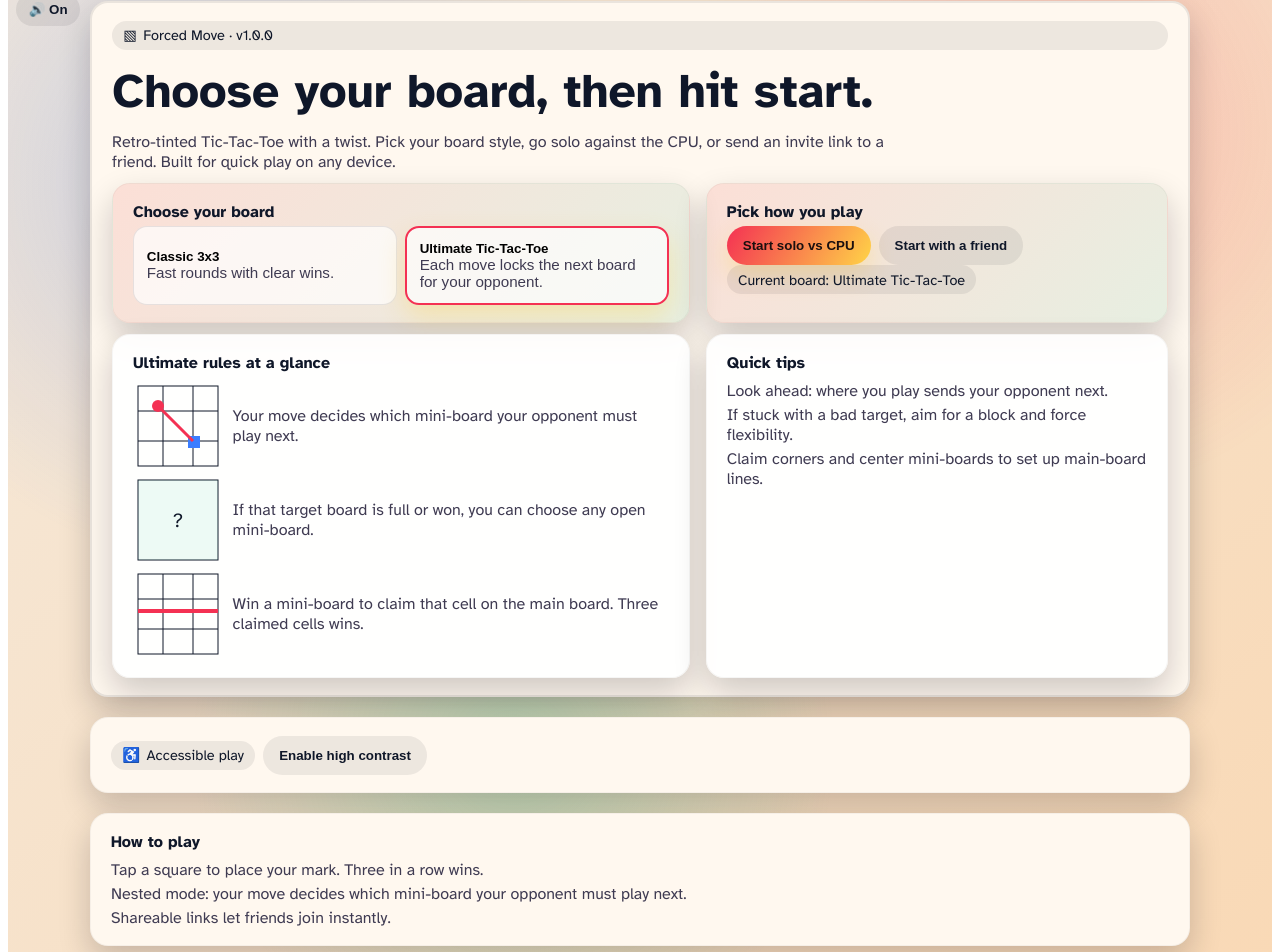
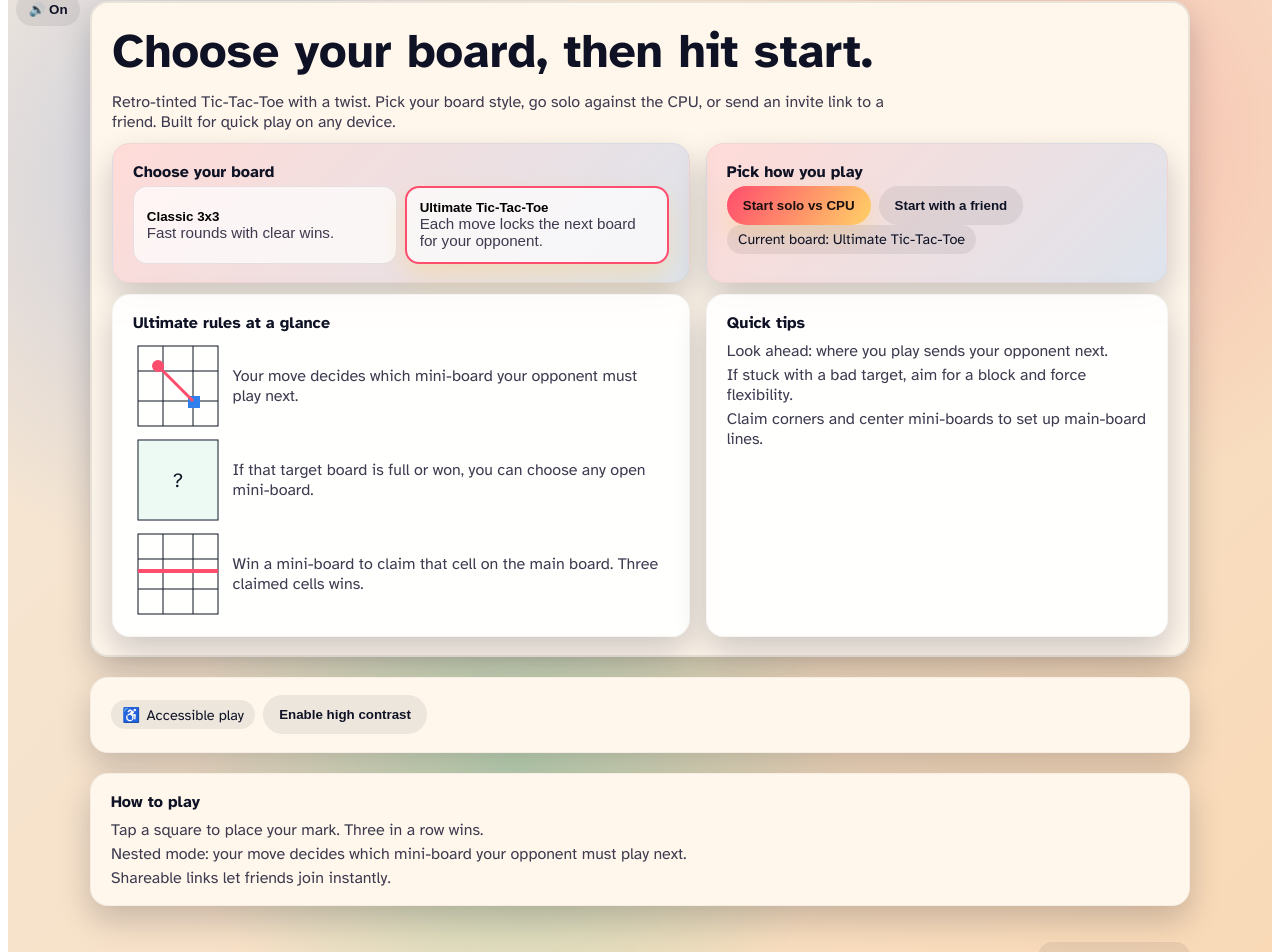
Before and after one commit to TitasDas/forced-move, a React (Vite) app: page / in a window 1280 px wide. Shown: the part 23-975 px from the top of the page. Built offline with nearby package versions, Linux system fonts and the light colour scheme; a web font is replaced by a local one.

Commit message:
Refine UI visuals and move version to footer

```diff
--- a/src/App.jsx
+++ b/src/App.jsx
@@ -18,10 +18,6 @@ function StartScreen({ mode, setMode, setScreen }) {
   const activeMode = MODES.find((m) => m.id === mode);
   return (
     <header className="hero panel intro">
-      <div className="tag">
-        <span aria-hidden="true">▧</span>
-        Forced Move · v{GAME_VERSION}
-      </div>
       <h1>Choose your board, then hit start.</h1>
       <p>
         Retro-tinted Tic-Tac-Toe with a twist. Pick your board style, go solo against the CPU, or
@@ -164,6 +160,10 @@ export default function App() {
             onBack={() => setScreen('menu')}
           />
         )}
+
+        <footer className="footer-tag">
+          <span className="tag">Forced Move · v{GAME_VERSION}</span>
+        </footer>
       </div>
     </div>
   );
--- a/src/components/BoardClassic.jsx
+++ b/src/components/BoardClassic.jsx
@@ -17,7 +17,7 @@ export default function BoardClassic({ state, onMove }) {
         return (
           <button
             key={idx}
-            className={`cell ${locked ? 'locked' : ''} ${isWin ? 'win' : ''}`}
+            className={`cell ${cell ? `mark-${cell.toLowerCase()}` : ''} ${locked ? 'locked' : ''} ${isWin ? 'win' : ''}`}
             onClick={() => !locked && onMove(idx)}
             disabled={locked}
             aria-label={`Cell ${idx + 1} ${cell ? `occupied by ${cell}` : 'empty'}`}
--- a/src/components/BoardNested.jsx
+++ b/src/components/BoardNested.jsx
@@ -29,7 +29,7 @@ function MiniBoard({ board, boardIndex, state, onMove }) {
         return (
           <button
             key={cellIndex}
-            className={`cell ${locked ? 'locked' : ''} ${isWin ? 'win' : ''}`}
+            className={`cell ${cell ? `mark-${cell.toLowerCase()}` : ''} ${locked ? 'locked' : ''} ${isWin ? 'win' : ''}`}
             onClick={() => !locked && onMove({ boardIndex, cellIndex })}
             disabled={locked}
             aria-label={`${label} cell ${cellIndex + 1} ${cell ? `occupied by ${cell}` : 'empty'}`}
--- a/src/styles/layout.css
+++ b/src/styles/layout.css
@@ -86,6 +86,16 @@
   transition: background var(--transition), transform var(--transition), box-shadow var(--transition);
 }
 
+.cell.mark-x {
+  color: var(--mark-x);
+  text-shadow: 0 2px 6px rgba(255, 77, 109, 0.35);
+}
+
+.cell.mark-o {
+  color: var(--mark-o);
+  text-shadow: 0 2px 6px rgba(47, 128, 237, 0.25);
+}
+
 .cell:hover {
   transform: translateY(-2px);
   box-shadow: var(--shadow);
--- a/src/styles/theme.css
+++ b/src/styles/theme.css
@@ -1,19 +1,21 @@
 :root {
-  --bg: #f5e9da;
-  --panel: #fff8ef;
-  --accent: #f43153;
-  --accent-strong: #ffd447;
-  --ink: #0f1729;
-  --muted: #3f3b52;
-  --grid: rgba(15, 23, 41, 0.1);
-  --glow: rgba(255, 212, 71, 0.32);
-  --shadow: 0 14px 32px rgba(14, 10, 22, 0.2);
+  --bg: #f7efe4;
+  --panel: #fff7ec;
+  --accent: #ff4d6d;
+  --accent-strong: #ffd166;
+  --ink: #0e1224;
+  --muted: #3e3a4f;
+  --grid: rgba(14, 18, 36, 0.1);
+  --glow: rgba(255, 209, 102, 0.33);
+  --shadow: 0 14px 32px rgba(12, 10, 24, 0.2);
   --radius: 18px;
   --transition: 160ms ease;
-  --focus: 0 0 0 3px rgba(244, 49, 83, 0.55);
-  --retro-green: #1ec38b;
-  --retro-blue: #3a7dff;
-  --retro-purple: #b44cff;
+  --focus: 0 0 0 3px rgba(255, 77, 109, 0.55);
+  --retro-green: #2bd9a3;
+  --retro-blue: #2f80ed;
+  --retro-purple: #c671ff;
+  --mark-x: #ff4d6d;
+  --mark-o: #2f80ed;
 }
 
 .app {
@@ -119,7 +121,7 @@
 }
 
 .start-card {
-  background: linear-gradient(135deg, rgba(236, 111, 102, 0.18), rgba(122, 199, 163, 0.18));
+  background: linear-gradient(135deg, rgba(255, 77, 109, 0.16), rgba(47, 128, 237, 0.16));
 }
 
 .mode-grid {
@@ -186,6 +188,13 @@
   color: var(--ink);
 }
 
+.footer-tag {
+  display: flex;
+  justify-content: flex-end;
+  margin-top: 1rem;
+  color: var(--muted);
+}
+
 .winner-overlay {
   position: fixed;
   inset: 0;
```
